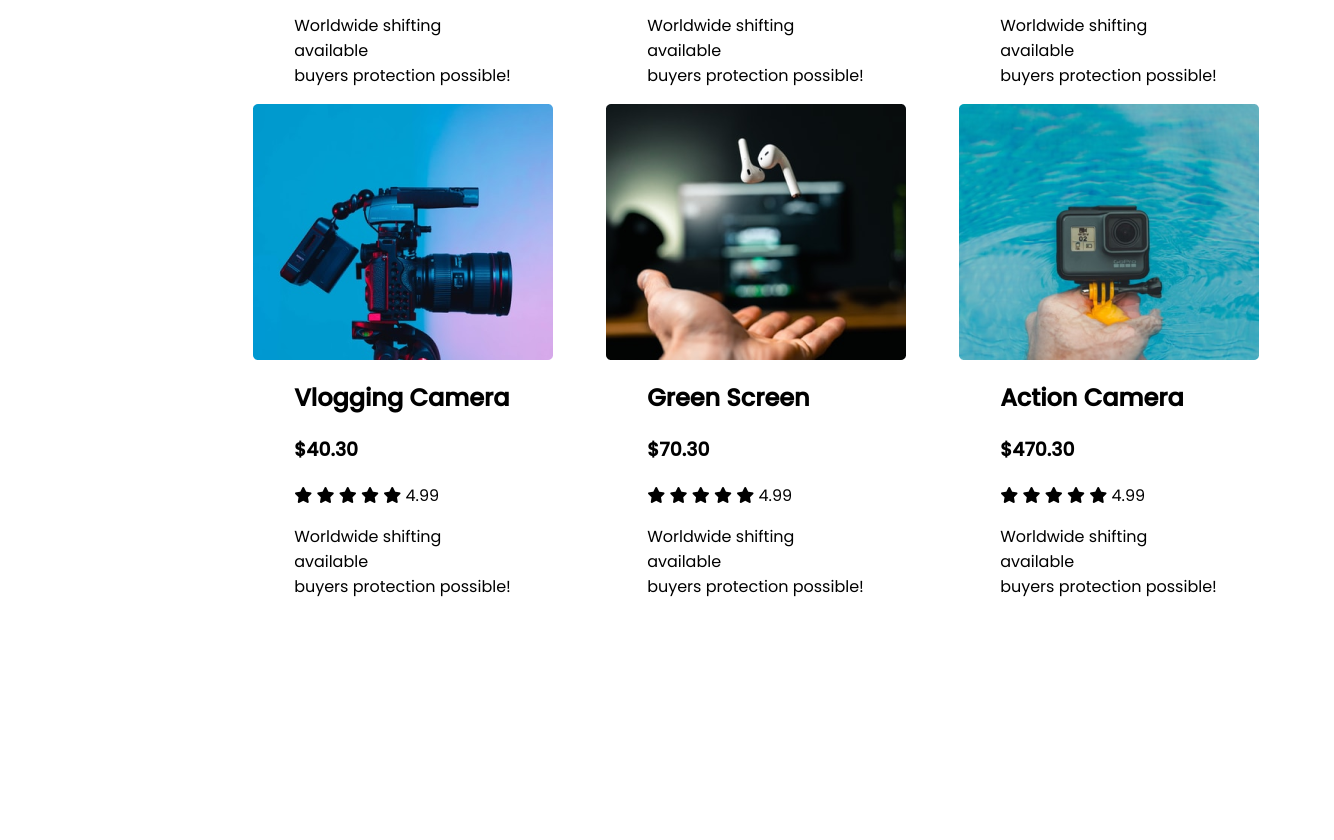
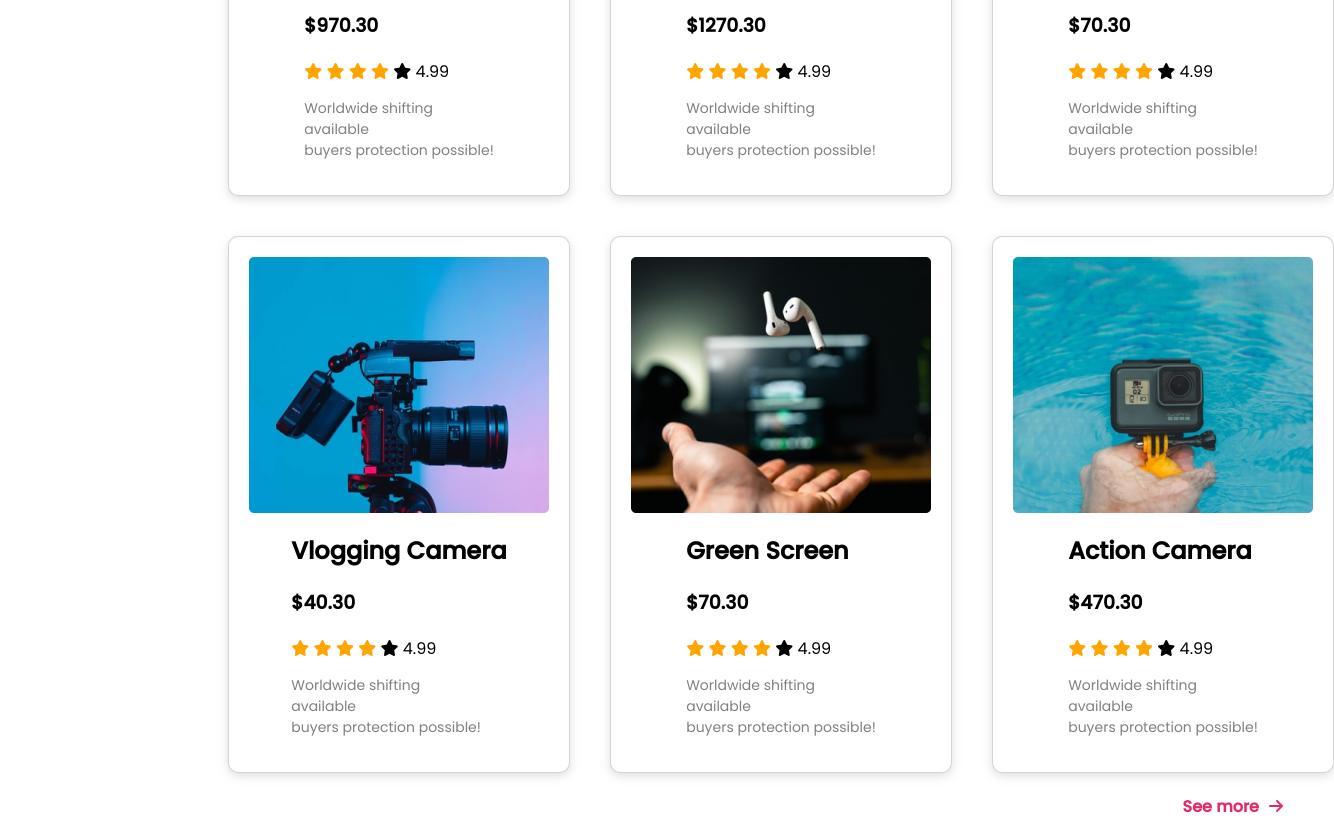
Before and after one commit to tabassum-anika/influencer, a plain HTML site: page index.html in a window 1280 px wide. Shown: the part 1875-2715 px from the top of the page, 1334 px wide, since content can reach past the window. Before the commit the page ends 2573 px from the top, so only its background shows below. Drawn offline with Linux system fonts and the light colour scheme.

Commit message:
collection added

```diff
--- a/index.html
+++ b/index.html
@@ -40,7 +40,9 @@
                 fullfill ypur dream</p>
             <button>
                 <h5>Book Now</h5>
-                <a href="#"><i class="fas fa-arrow-right"></i></a>
+                <a href="#">
+                    <i class="fas fa-arrow-right"></i>
+                </a>
             </button>
         </div>
         <div class="banner-image">
@@ -248,6 +250,10 @@
                 </div>
             </div>
         </div>
+        <div class="see-more">
+            <h4>See more</h3>
+                <a href="#"><i class="fas fa-arrow-right see"></i></a>
+        </div>
     </section>
     <!-- popular collection ends -->
 </body>
--- a/style.css
+++ b/style.css
@@ -116,6 +116,42 @@ button .fa-arrow-right{
 .collections{
     display: grid;
     grid-template-columns: repeat(3, 1fr);
-    grid-column-gap: 4px;
+    grid-column-gap: 40px;
+    grid-row-gap: 40px;
+}
+.collection{
+    border: 1px solid rgba(175, 175, 175, 0.541);
+    padding: 20px;
+    background-color: white;
+    box-shadow: 0px 3px 10px rgba(196, 196, 196, 0.541);
+    border-radius: 10px;
+}
+.collection-banner:hover img{
+    transform: scale(1.1);
+}
+
+.collection-banner .details{
+    text-align: start;
+
+}
+.collection-banner .rating .filled{
+    color: orange;
+}
+.collection-banner p{
+    color: gray;
+    font-size: 14px;
+}
+.see-more{
+    display: flex;
+    justify-content: flex-end;
+    align-items: center;
+    color: #E02C6D;
+}
+.see-more .see{
+    padding-left: 10px;
+    color: #E02C6D;
+}
+.see-more .see:hover{
+    color: rgb(15, 15, 46);
 }
 /* collection ends */
```
